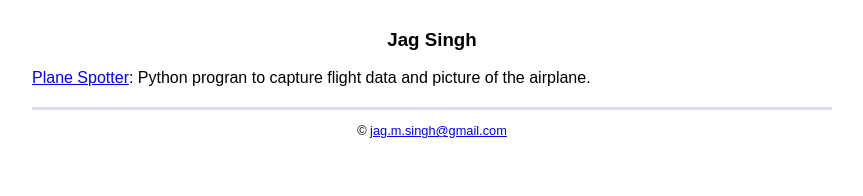
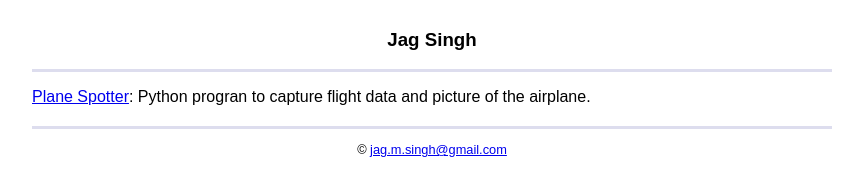
Before and after one commit to JagSingh/jagsingh.github.io, a plain HTML site: page index.html in a window 1280 px wide. Shown: the whole page, without its empty margins (208-1071 px from the left). Drawn offline with Linux system fonts and the light colour scheme.

Commit message:
Update style.css

```diff
--- a/style.css
+++ b/style.css
@@ -30,7 +30,6 @@ header {
     text-align: center;
     border-style: none none solid none;
     border-color: #dde;
-    border-style: none
 }
 
 footer {
```
